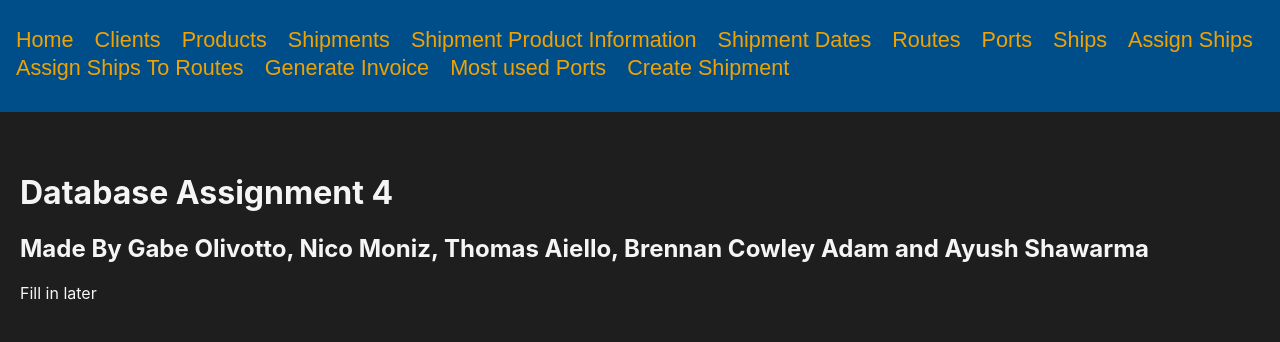
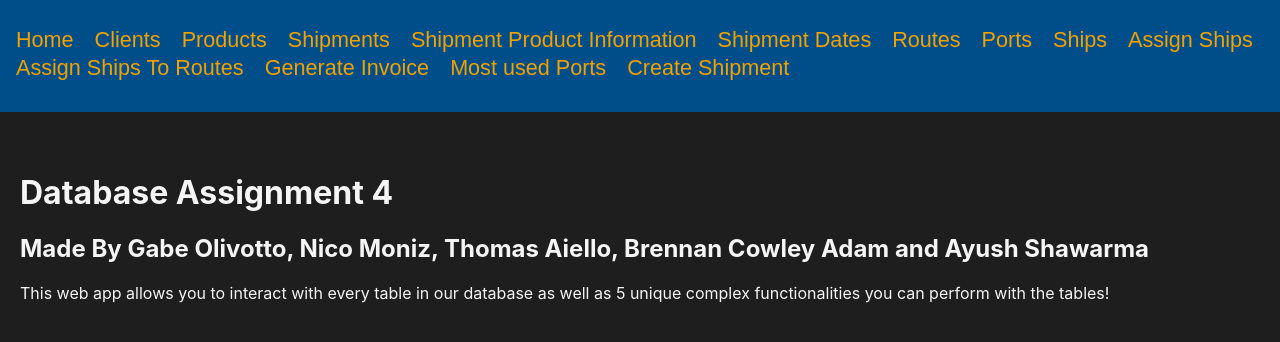
Before and after one commit to Gabe-o/Shipping-Database-Interface, a React (Create React App) app in the folder src/frontend/: page /home in a window 1280 px wide. Shown: the top 342 px of the page. Built offline with nearby package versions, Linux system fonts and the light colour scheme; the HTML template or start-up script is replaced by a standard one.

Commit message:
Added a message in the home page

```diff
--- a/src/frontend/src/pages/homePage.jsx
+++ b/src/frontend/src/pages/homePage.jsx
@@ -7,7 +7,7 @@ function HomePage() {
         <div className='defaultMargin'>
             <h1>Database Assignment 4</h1>
             <h2>Made By Gabe Olivotto, Nico Moniz, Thomas Aiello, Brennan Cowley Adam and Ayush Shawarma</h2>
-            <p>Fill in later</p>
+            <p>This web app allows you to interact with every table in our database as well as 5 unique complex functionalities you can perform with the tables!</p>
         </div>
     );
 }
```
